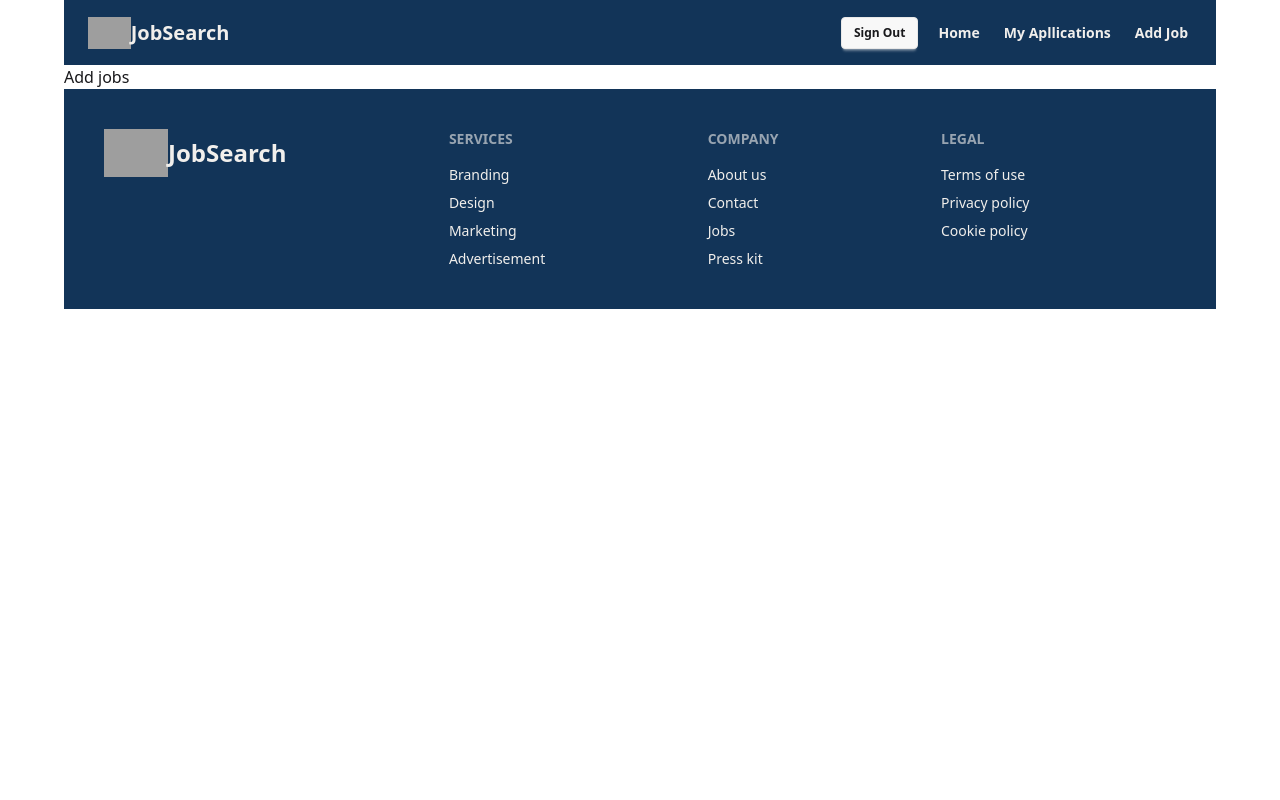
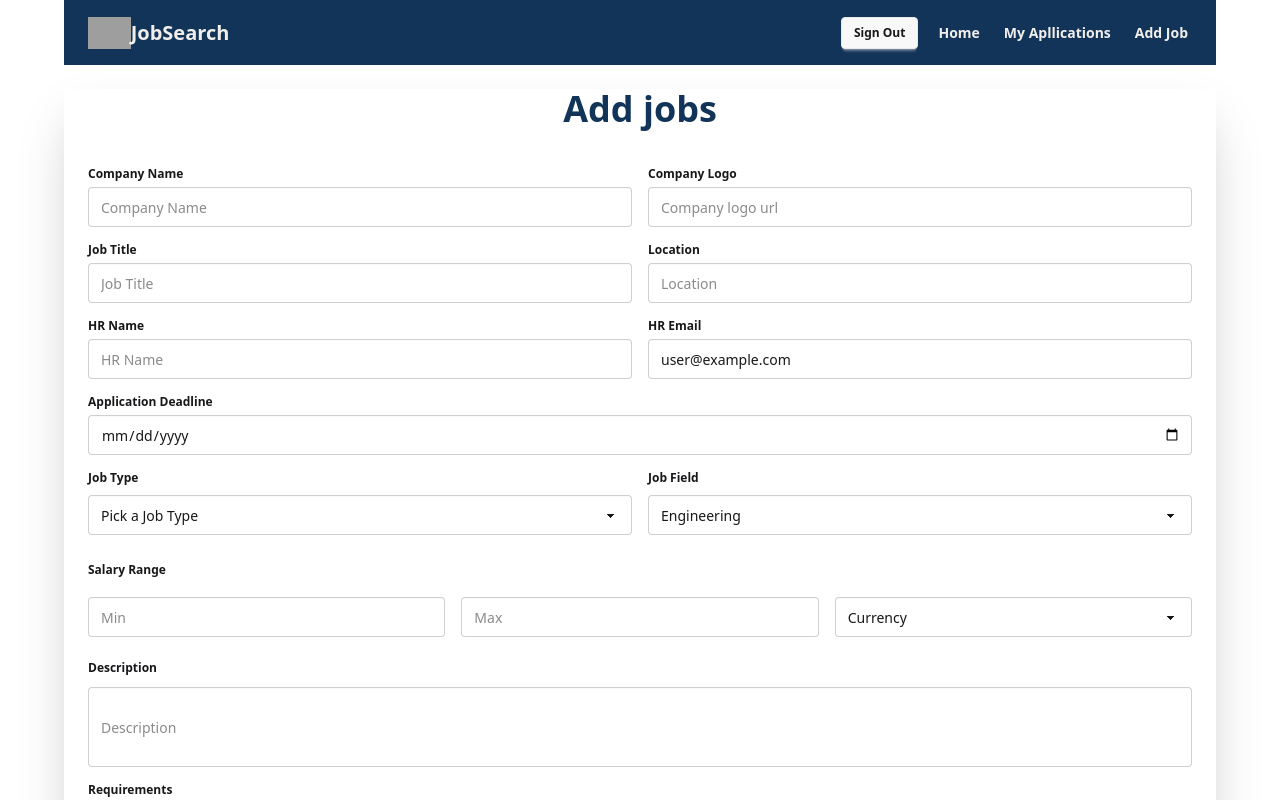
Before and after one commit to shamima-akter20/Job_portal, a React (Vite) app: page /addJob in a window 1280 px wide. Shown: the top 800 px of the page. Built offline with nearby package versions, Linux system fonts and the light colour scheme; no server answers; sample sign-in values are in the browser's storage; grey boxes are pictures that could not be loaded.

Commit message:
new add job  and form add job adding

```diff
--- a/src/pages/AddJobs/AddJobs.jsx
+++ b/src/pages/AddJobs/AddJobs.jsx
@@ -1,9 +1,263 @@
 import React from 'react'
+import Swal from 'sweetalert2'
+import useAuth from '../../hooks/useAuth'
 
 const AddJobs = () => {
+  const { user } = useAuth()
+
+  const handleAddJob = (e) => {
+    e.preventDefault()
+    const formData = new FormData(e.target)
+    console.log(formData.entries())
+    const initialData = Object.fromEntries(formData.entries())
+    console.log(initialData)
+    const { min, max, currency, ...newJob } = initialData
+    console.log(newJob)
+    newJob.salary_range = { min, max, currency }
+    newJob.requirements = newJob.requirements.split('\n')
+    newJob.responsibilities = newJob.responsibilities.split('\n')
+    console.log(newJob)
+
+    fetch('http://localhost:5000/jobs', {
+      method: 'POST',
+      headers: {
+        'content-type': 'application/json',
+      },
+      body: JSON.stringify(newJob),
+    })
+      .then((res) => res.json())
+      .then((data) => {
+        if (data.insertedId) {
+          Swal.fire({
+            title: 'Job Successfully Added!',
+            icon: 'success',
+            draggable: true,
+          })
+        }
+      })
+  }
+
   return (
-    <div>
-      <h1>Add jobs</h1>
+    <div className="bg-base-100 shadow-2xl">
+      <h1 className="text-4xl text-[#123458]  mt-6 font-bold flex items-center justify-center">
+        Add jobs
+      </h1>
+
+      <div className="card  w-full  ">
+        <div className="card-body">
+          <form onSubmit={handleAddJob} className="fieldset">
+            {/* -------------- company name and logo ------------ */}
+            <div className="flex gap-4">
+              {/* Company name */}
+              <div className="flex-1">
+                <legend className="fieldset-legend">Company Name</legend>
+
+                <input
+                  type="text"
+                  className="input w-full"
+                  required
+                  placeholder="Company Name"
+                  name="company"
+                />
+              </div>
+
+              {/* Company logo */}
+              <div className="flex-1">
+                <legend className="fieldset-legend">Company Logo</legend>
+
+                <input
+                  type="URL"
+                  className="input w-full"
+                  required
+                  placeholder="Company logo url"
+                  name="company_logo"
+                />
+              </div>
+            </div>
+
+            {/* --------job title and location----------------- */}
+            <div className="flex gap-4">
+              {/* Job title */}
+              <div className="flex-1">
+                <legend className="fieldset-legend">Job Title</legend>
+
+                <input
+                  type="text"
+                  className="input w-full"
+                  required
+                  placeholder="Job Title"
+                  name="title"
+                />
+              </div>
+
+              {/* job location */}
+              <div className="flex-1">
+                <legend className="fieldset-legend">Location</legend>
+
+                <input
+                  type="text"
+                  className="w-full input"
+                  placeholder="Location"
+                  name="location"
+                  required
+                />
+              </div>
+            </div>
+            {/* --------  HR name and HR email ----------------- */}
+            <div className="flex gap-4">
+              {/* HR name*/}
+              <div className="flex-1">
+                <legend className="fieldset-legend">HR Name</legend>
+
+                <input
+                  type="text"
+                  className="input w-full"
+                  required
+                  placeholder="HR Name"
+                  name="hr_name"
+                />
+              </div>
+
+              {/* HR EMAIL*/}
+              <div className="flex-1">
+                <legend className="fieldset-legend">HR Email</legend>
+
+                <input
+                  defaultValue={user?.email}
+                  type="email"
+                  className="w-full input"
+                  placeholder="HR Email"
+                  name="hr_email"
+                  required
+                />
+              </div>
+            </div>
+
+            {/* application_deadline*/}
+            <div className="flex-1">
+              <legend className="fieldset-legend">Application Deadline</legend>
+
+              <input
+                type="date"
+                className="w-full input"
+                placeholder="Application Deadline"
+                name="application_deadline"
+                required
+              />
+            </div>
+
+            {/* --------- job type and job field ---------- */}
+            <div className="flex gap-4">
+              {/* job type */}
+              <fieldset className="fieldset flex-1">
+                <legend className="fieldset-legend">Job Type</legend>
+                <select
+                  defaultValue="Pick a Job Type"
+                  name="jobType"
+                  className="w-full select">
+                  <option disabled>Pick a Job Type</option>
+                  <option>Full-time</option>
+                  <option>Part-time</option>
+                  <option>Intern</option>
+                </select>
+              </fieldset>
+
+              {/* job field */}
+              <fieldset className="fieldset flex-1 ">
+                <legend className="fieldset-legend">Job Field</legend>
+                <select
+                  defaultValue="Pick a Job Field"
+                  className="w-full select">
+                  <option disabled>Job Field</option>
+                  <option>Engineering</option>
+                  <option>Marketing</option>
+                  <option>Finance</option>
+                  <option>Teaching</option>
+                </select>
+              </fieldset>
+            </div>
+
+            {/* salary range */}
+            <legend className="mt-2 fieldset-legend">Salary Range</legend>
+            <div className="  md:flex gap-4">
+              {/* salary range min*/}
+              <div className="flex-1 my-2">
+                {' '}
+                <input
+                  type="text"
+                  className="w-full input"
+                  placeholder="Min"
+                  name="min"
+                  required
+                />
+              </div>
+
+              {/* salary range max*/}
+              <div className="flex-1 my-2">
+                {' '}
+                <input
+                  type="text"
+                  className="w-full input"
+                  placeholder="Max"
+                  name="max"
+                  required
+                />
+              </div>
+              {/* salary currency */}
+              <div className="flex-1 my-2">
+                <select
+                  name="currency"
+                  defaultValue="Currency"
+                  className="w-full select">
+                  <option disabled>Currency</option>
+                  <option>BDT</option>
+                  <option>USD</option>
+                  <option>INR</option>
+                </select>
+              </div>
+            </div>
+
+            {/* description */}
+
+            <legend className="fieldset-legend">Description</legend>
+            <input
+              type="text"
+              className="textarea input w-full"
+              required
+              placeholder="Description"
+              name="description"
+            />
+            {/* Requirements */}
+
+            <div>
+              <legend className="fieldset-legend">Requirements</legend>
+              <textarea
+                className="textarea input w-full"
+                required
+                placeholder="Write each requirement in a new line"
+                name="requirements"
+                rows={5}
+              />
+            </div>
+            {/* Responsibilities */}
+
+            <div>
+              <legend className="fieldset-legend">Responsibilities</legend>
+              <textarea
+                className="textarea input w-full"
+                required
+                placeholder="Write each Responsibilities in a new Line"
+                name="responsibilities"
+                rows={5}
+              />
+            </div>
+
+            <button className="btn bg-[#123458]  w-full btn-neutral mt-4">
+              Login
+            </button>
+          </form>
+        </div>
+      </div>
     </div>
   )
 }
```
